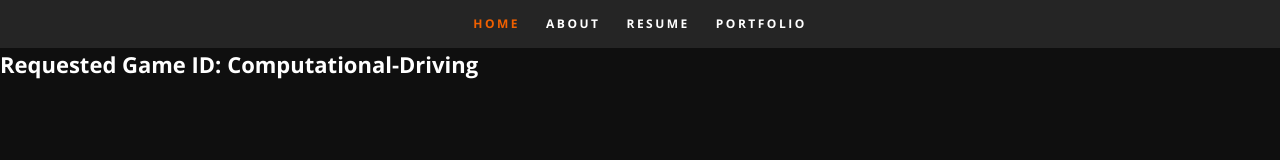
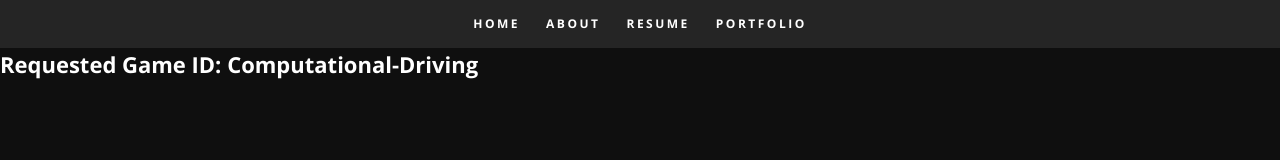
Before and after one commit to JustinTrotter/Website, a React (Create React App) app: page /portfolio/Computational-Driving in a window 1280 px wide. Shown: the top 160 px of the page. Built offline with nearby package versions, Linux system fonts and the light colour scheme.

Commit message:
navigation tracks viewport

```diff
--- a/package.json
+++ b/package.json
@@ -13,7 +13,8 @@
     "react-dom": "^16.12.0",
     "react-router-dom": "^5.1.2",
     "react-router-hash-link": "^1.2.2",
-    "react-scripts": "3.4.0"
+    "react-scripts": "3.4.0",
+    "use-is-in-viewport": "^1.0.7"
   },
   "scripts": {
     "start": "react-app-rewired start",
--- a/src/Components/About.js
+++ b/src/Components/About.js
@@ -1,20 +1,19 @@
-import React from 'react';
+import React, { forwardRef } from 'react';
 import jsonData from '../Data/resume.json';
 
-const About = () => {
+const About = forwardRef((props, ref) => {
 
   const {name, bio, address, phone, email, resumeDownload} = jsonData;
   const profilepic = "images/" + jsonData.image;
 
   return (
-    <section id="about">
+    <section id="about" ref={ref}>
       <div className="row">
         <div className="three columns">
           <img className="profile-pic"  src={profilepic} alt={`${name} Profile Pic`}/>
         </div>
         <div className="nine columns main-col">
           <h2>About Me</h2>
-
           <p>{bio}</p>
           <div className="row">
             <div className="columns contact-details">
@@ -38,6 +37,6 @@ const About = () => {
       </div>
     </section>
   );
-}
+})
 
 export default About;
--- a/src/Components/Experience.js
+++ b/src/Components/Experience.js
@@ -1,7 +1,7 @@
-import React from 'react';
+import React, { forwardRef } from 'react';
 import jsonData from '../Data/resume.json';
 
-const Experience = () => {
+const Experience = forwardRef((props, ref) => {
   var education = jsonData.education.map(function(education){
     return <div key={education.school}><h3>{education.school}</h3>
     <p className="info">{education.degree} <span>&bull;</span><em className="date">{education.graduated}</em></p>
@@ -15,11 +15,11 @@ const Experience = () => {
   })
   var skills = jsonData.skills.map(function(skills){
     /*return <li key={skills.name}><span style={{width:skills.level}}className={className}></span><em>{skills.name}</em></li>*/
-    return <div className={`bar ${skills.level} ${skills.type}`} data-skill={`${skills.name}`}></div>
+    return <div key={skills.name} className={`bar ${skills.level} ${skills.type}`} data-skill={`${skills.name}`}></div>
   })
 
     return (
-      <section id="resume">
+      <section id="resume" ref={ref}>
 
 <div className="row skill">
 
@@ -61,6 +61,6 @@ const Experience = () => {
       </div>
    </section>
     );
-  }
+  })
 
 export default Experience;
--- a/src/Components/Header.js
+++ b/src/Components/Header.js
@@ -1,13 +1,13 @@
-import React from 'react';
+import React, { forwardRef } from 'react';
 import jsonData from '../Data/resume.json';
 
-const Header = () => {
+const Header = forwardRef((props, ref) => {
   const {name, occupation, occupation2, description} = jsonData;
   const networks = jsonData.social.map((network) => {
     return <li key={network.name}><a href={network.url}><i className={network.className}></i></a></li>
   })
   return (
-    <header id="home">
+    <header id="home" ref={ref}>
       <div className="row banner">
         <div className="banner-text">
           <h1 className="responsive-headline">{name}</h1>
@@ -27,6 +27,6 @@ const Header = () => {
 
     </header>
   );
-}
+})
 
 export default Header;
--- a/src/Components/Navigation.js
+++ b/src/Components/Navigation.js
@@ -1,11 +1,14 @@
-import React, { useState } from 'react';
+import React, { useState, useEffect } from 'react';
 import { HashLink as Link } from "react-router-hash-link";
 
-const Navigation = () => {
-  const [hash, setHash] = useState("#home");
+const Navigation = (props) => {
+  const [hash, setHash] = useState(window.location.hash || "#home");
+
+  useEffect(() => {
+    setHash("#" + props.currentSection)
+  },[props.currentSection]);
 
   const navItems = ["home", "about", "resume", "portfolio"];
-
 
   return (
     <nav id="nav-wrap">
@@ -13,10 +16,10 @@ const Navigation = () => {
       <a className="mobile-btn" href="#home" title="Hide navigation">Hide navigation</a>
       <ul id="nav" className="nav">
         {navItems.map(item =>
-          <li className={hash === `#${item}` ? "current" : ""}>
+          <li key={item} className={hash === `#${item}` ? "current" : ""}>
             <Link
               to={`/#${item}`}
-              onClick={()=>setHash(`#${item}`)}>
+              onClick={() => setHash(`#${item}`)}>
                 {item}
             </Link>
           </li>
--- a/src/Components/Portfolio.js
+++ b/src/Components/Portfolio.js
@@ -1,8 +1,8 @@
-import React from 'react';
+import React, { forwardRef } from 'react';
 import { Link } from "react-router-dom";
 import jsonData from '../Data/resume.json';
 
-const Portfolio = () => {
+const Portfolio = forwardRef((props, ref) => {
     const projects = jsonData.projects?.map(function(projects){
         const projectImage = '/images/' + projects.image;
         return <div key={projects.title} className="columns portfolio-item">
@@ -22,7 +22,7 @@ const Portfolio = () => {
     })
 
   return (
-    <section id="portfolio">
+    <section id="portfolio" ref={ref}>
       <div className="row">
         <div className="twelve columns collapsed">
           <h1>Games that I have made over the years.</h1>
@@ -33,6 +33,6 @@ const Portfolio = () => {
       </div>
     </section>
   );
-}
+})
 
 export default Portfolio;
--- a/src/Data/resume.json
+++ b/src/Data/resume.json
@@ -180,66 +180,6 @@
         "category":"GameJam 2",
         "image":"ComputationalDriving.png",
         "url":"/portfolio/Computational-Driving-2"
-      },
-      {
-        "title":"Computational Driving",
-        "category":"GameJam",
-        "image":"ComputationalDriving.png",
-        "url":"/Computational-Driving"
-      },
-      {
-        "title":"Computational Driving",
-        "category":"GameJam",
-        "image":"ComputationalDriving.png",
-        "url":"/Computational-Driving"
-      },
-      {
-        "title":"Computational Driving",
-        "category":"GameJam",
-        "image":"ComputationalDriving.png",
-        "url":"/Computational-Driving"
-      },
-      {
-        "title":"Computational Driving",
-        "category":"GameJam",
-        "image":"ComputationalDriving.png",
-        "url":"/Computational-Driving"
-      },
-      {
-        "title":"Computational Driving",
-        "category":"GameJam",
-        "image":"ComputationalDriving.png",
-        "url":"/Computational-Driving"
-      },
-      {
-        "title":"Computational Driving",
-        "category":"GameJam",
-        "image":"ComputationalDriving.png",
-        "url":"/Computational-Driving"
-      },
-      {
-        "title":"Computational Driving",
-        "category":"GameJam",
-        "image":"ComputationalDriving.png",
-        "url":"/Computational-Driving"
-      },
-      {
-        "title":"Computational Driving",
-        "category":"GameJam",
-        "image":"ComputationalDriving.png",
-        "url":"/Computational-Driving"
-      },
-      {
-        "title":"Computational Driving",
-        "category":"GameJam",
-        "image":"ComputationalDriving.png",
-        "url":"/Computational-Driving"
-      },
-      {
-        "title":"Computational Driving",
-        "category":"GameJam",
-        "image":"ComputationalDriving.png",
-        "url":"/Computational-Driving"
       }
     ]
   }
--- a/src/Pages/Home.js
+++ b/src/Pages/Home.js
@@ -1,18 +1,53 @@
-import React from 'react';
+import React, { useRef, useEffect, useState } from 'react';
+import useIsInViewport from 'use-is-in-viewport';
 import Navigation from '../Components/Navigation';
 import Header from '../Components/Header';
 import About from '../Components/About';
 import Experience from '../Components/Experience';
 import Portfolio from '../Components/Portfolio';
 
-function Home() {
+const Home = () => {
+
+  const targetRef = useRef(null);
+  const [currentSection, setCurrentSection] = useState(null);
+
+  const [headerIsInViewport, headerRef] = useIsInViewport({ target: targetRef, threshold: 75 })
+  const [aboutIsInViewport, aboutRef] = useIsInViewport({ target: targetRef, threshold: 75 })
+  const [resumeIsInViewport, resumeRef] = useIsInViewport({ target: targetRef, threshold: 50 })
+  const [portfolioIsInViewport, portfolioRef] = useIsInViewport({ target: targetRef, threshold: 75 })
+
+
+  useEffect(() => {
+    if(headerIsInViewport){
+      setCurrentSection("home");
+    }
+  },[headerIsInViewport]);
+
+  useEffect(() => {
+    if(aboutIsInViewport){
+      setCurrentSection("about");
+    }
+  },[aboutIsInViewport]);
+
+  useEffect(() => {
+    if(resumeIsInViewport){
+      setCurrentSection("resume");
+    }
+  },[resumeIsInViewport]);
+
+  useEffect(() => {
+    if(portfolioIsInViewport){
+      setCurrentSection("portfolio");
+    }
+  },[portfolioIsInViewport]);
+
   return (
     <>
-      <Navigation/>
-      <Header/>
-      <About/>
-      <Experience/>
-      <Portfolio/>
+      <Navigation currentSection={currentSection}/>
+      <Header ref={headerRef}/>
+      <About ref={aboutRef}/>
+      <Experience ref={resumeRef}/>
+      <Portfolio ref={portfolioRef}/>
     </>
   );
 }
```
